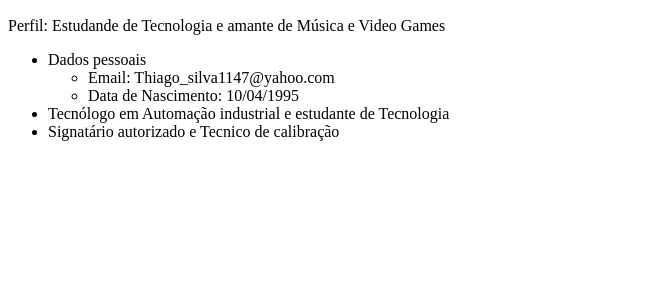
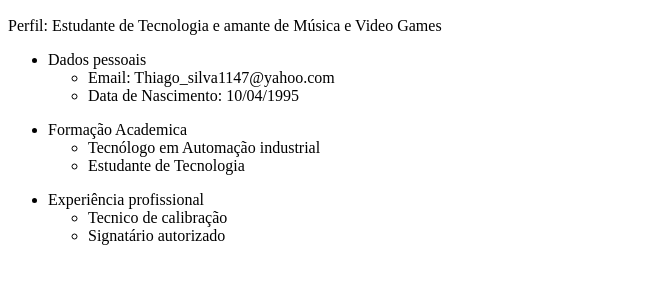
Before and after one commit to RushiamX/frontend-m03-01-html-exercicio, a plain HTML site: page index.html in a window 1280 px wide. Shown: the part 195-478 px from the top of the page, without its empty margins (0-672 px from the left). Drawn offline with Linux system fonts and the light colour scheme.

Commit message:
Correções no texto

```diff
--- a/index.html
+++ b/index.html
@@ -14,7 +14,7 @@
         </header>
 
         <main>
-            <p>Perfil: Estudande de Tecnologia e amante de Música e Video Games</p>
+            <p>Perfil: Estudante de Tecnologia e amante de Música e Video Games</p>
             <ul type="bullets">
                 <li>Dados pessoais
                     <ul>
@@ -22,9 +22,23 @@
                         <li>Data de Nascimento: 10/04/1995</li>
                     </ul>
                 </li>
+                <p></p>
+                <li>Formação Academica
+                    <ul>
+                        <li>Tecnólogo em Automação industrial</li>
+                        <li>Estudante de Tecnologia</li>
+                    </ul>
+                </li>
+                <p>
+                </p>
 
-                <li>Tecnólogo em Automação industrial e estudante de Tecnologia</li>
-                <li>Signatário autorizado e Tecnico de calibração</li>
+                <li>Experiência profissional
+                    <ul>
+                        <li>Tecnico de calibração</li>
+                        <li>Signatário autorizado</li>
+                    </ul>
+                </li>
+
             </ul>
         </main>
 
```
